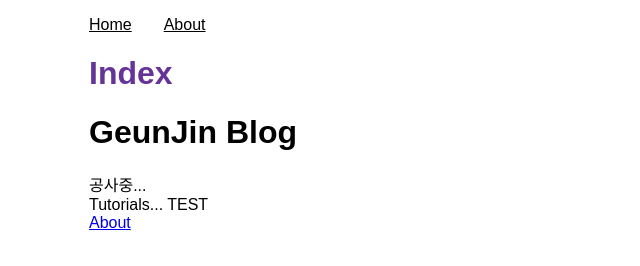
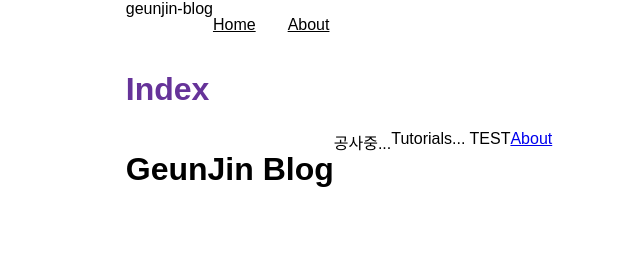
Before and after one commit to geunjin/geunjin.github.io, a Gatsby site: page / in a window 1280 px wide. Shown: the whole page, without its empty margins (301-941 px from the left). Built offline with nearby package versions, Linux system fonts and the light colour scheme; Gatsby itself is replaced by a stand-in of ours.

Commit message:
Test: graphql test

```diff
--- a/gatsby-config.js
+++ b/gatsby-config.js
@@ -3,6 +3,7 @@
  */
 module.exports = {
   siteMetadata: {
+    title: 'geunjin-blog',
     siteUrl: `https://geunjin.github.io`,
   },
   plugins: [
--- a/src/components/layout/Layout.js
+++ b/src/components/layout/Layout.js
@@ -1,12 +1,25 @@
 import * as React from 'react';
 import { Link } from 'gatsby';
+import { useStaticQuery, graphql } from 'gatsby'
 
 import '../../styles/layout.css'
 
 export default function Layout(props) {
   const {pageTitle,children} = props;
+  const data = useStaticQuery(graphql`
+    query {
+      site {
+        siteMetadata {
+          title
+        }
+      }
+    }
+  `)
+
   return (
     <div className={'container'}>
+      <div className={'hbox'}>
+        <header>{data.site.siteMetadata.title}</header>
         <nav>
           <ul className={'nav-links'}>
             <li className={'nav-link-item'}>
@@ -21,6 +34,7 @@ export default function Layout(props) {
             </li>
           </ul>
         </nav>
+      </div>
       <main>
         <h1 className={'heading'}>{pageTitle}</h1>
         {children}
--- a/src/pages/index.js
+++ b/src/pages/index.js
@@ -2,6 +2,7 @@ import * as React from 'react';
 import Layout from '../components/layout/Layout'
 import { Link } from 'gatsby';
 import { StaticImage } from 'gatsby-plugin-image'
+import { useStaticQuery, graphql } from "gatsby"
 
 
 export default function IndexPage() {
--- a/src/styles/layout.css
+++ b/src/styles/layout.css
@@ -2,6 +2,7 @@
   margin: auto;
   max-width: 500px;
   font-family: sans-serif;
+  flex-direction: column;
 }
 
 .heading {
@@ -18,3 +19,16 @@
 .nav-link-text {
   color: black;
 }
+
+body {
+  margin: 0;
+}
+#___gatsby {
+  flex-direction: column;
+}
+div {
+  display: flex;
+}
+.hbox {
+  flex-direction: row;
+}
```
Also changed, not shown: src/components/layout/Seo.js (added, +18 -0 lines), 1 other file. Lines whose indentation alone changed are shown as unchanged.
